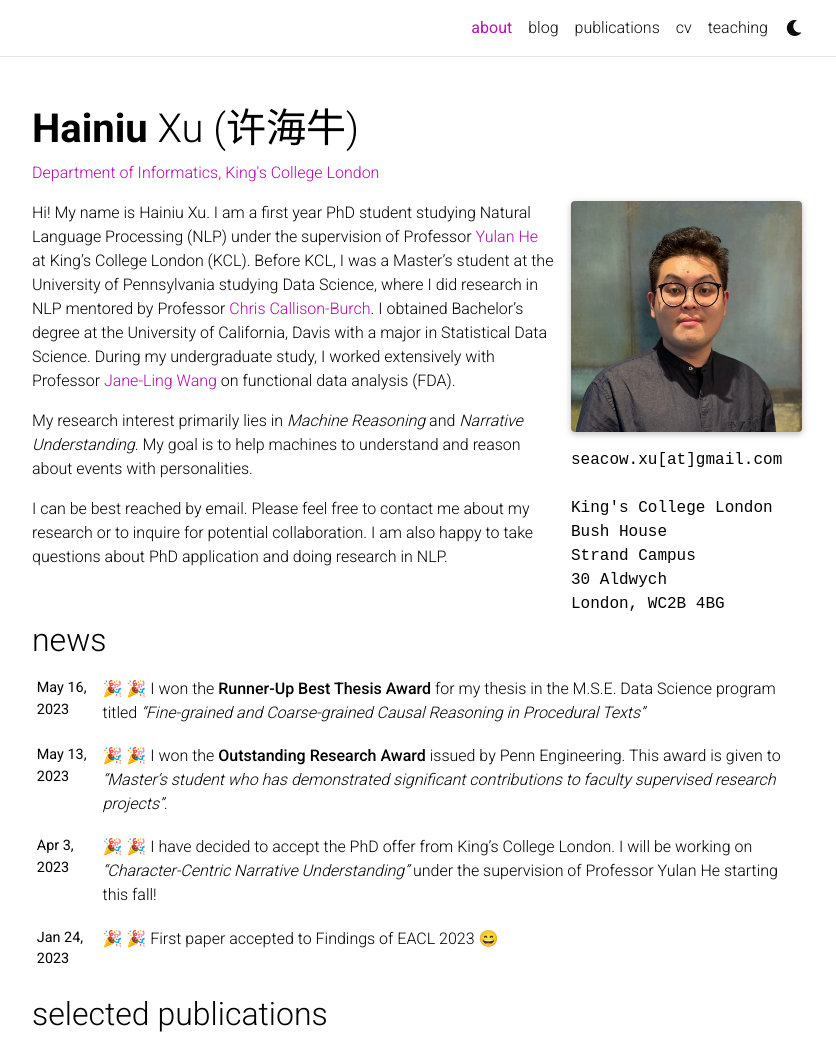
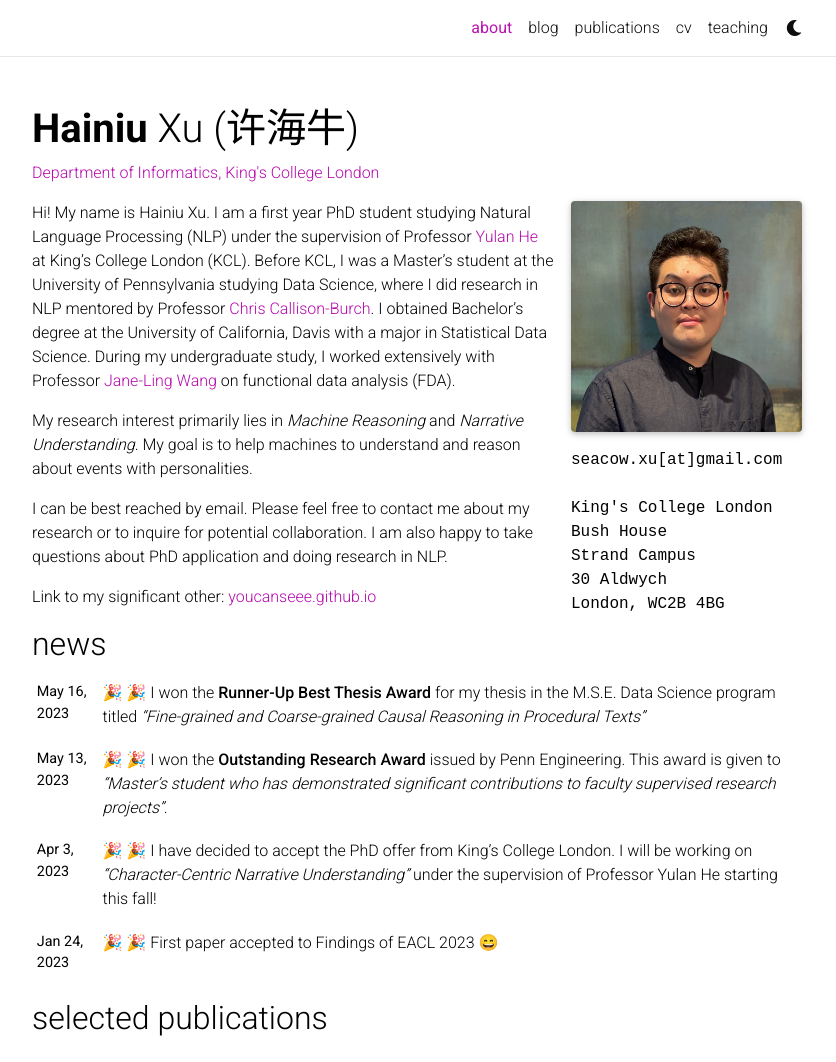
Before and after one commit to SeacowX/SeacowX.github.io, a Jekyll site: the page built from _pages/about.md, in a window 1280 px wide and 1336 px high, cut to the strip 0-1062 px from the top of the window. Shown: the whole strip, without its empty margins (223-1059 px from the left). Built offline with Jekyll 4.4.1, drawn with Linux system fonts in a browser that asks for light colours; full-size pictures stand in for the smaller copies a plugin makes; emoji names are drawn with the system emoji font; comment, search, counter and statistics services are not loaded; a style sheet for code colours, icons or effects is not loaded.

Commit message:
website update

```diff
--- a/_pages/about.md
+++ b/_pages/about.md
@@ -28,3 +28,5 @@ Hi! My name is Hainiu Xu. I am a first year PhD student studying Natural Languag
 My research interest primarily lies in _Machine Reasoning_ and _Narrative Understanding_. My goal is to help machines to understand and reason about events with personalities.
 
 I can be best reached by email. Please feel free to contact me about my research or to inquire for potential collaboration. I am also happy to take questions about PhD application and doing research in NLP.
+
+Link to my significant other: [youcanseee.github.io](youcanseee.github.io)
```
